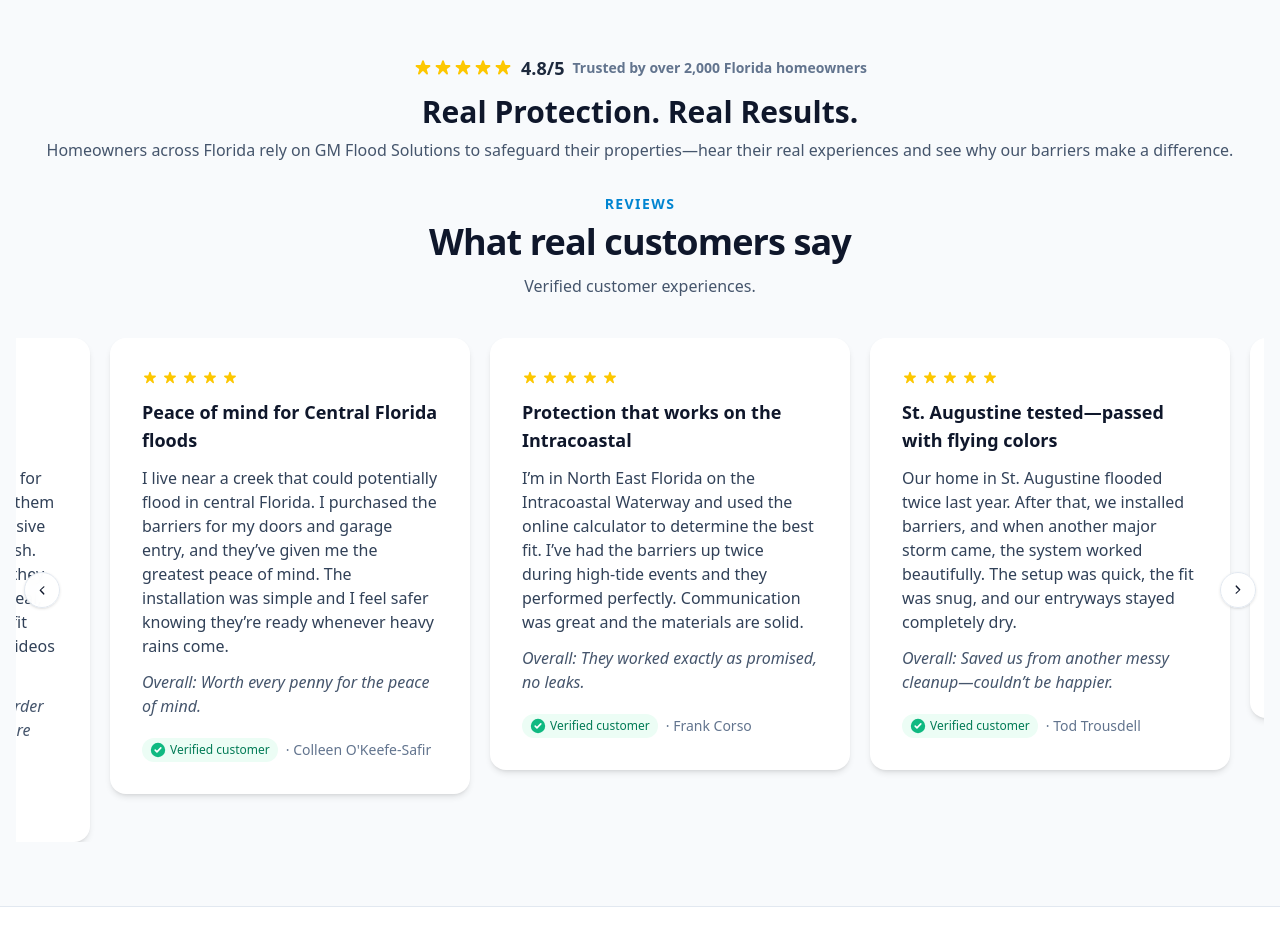
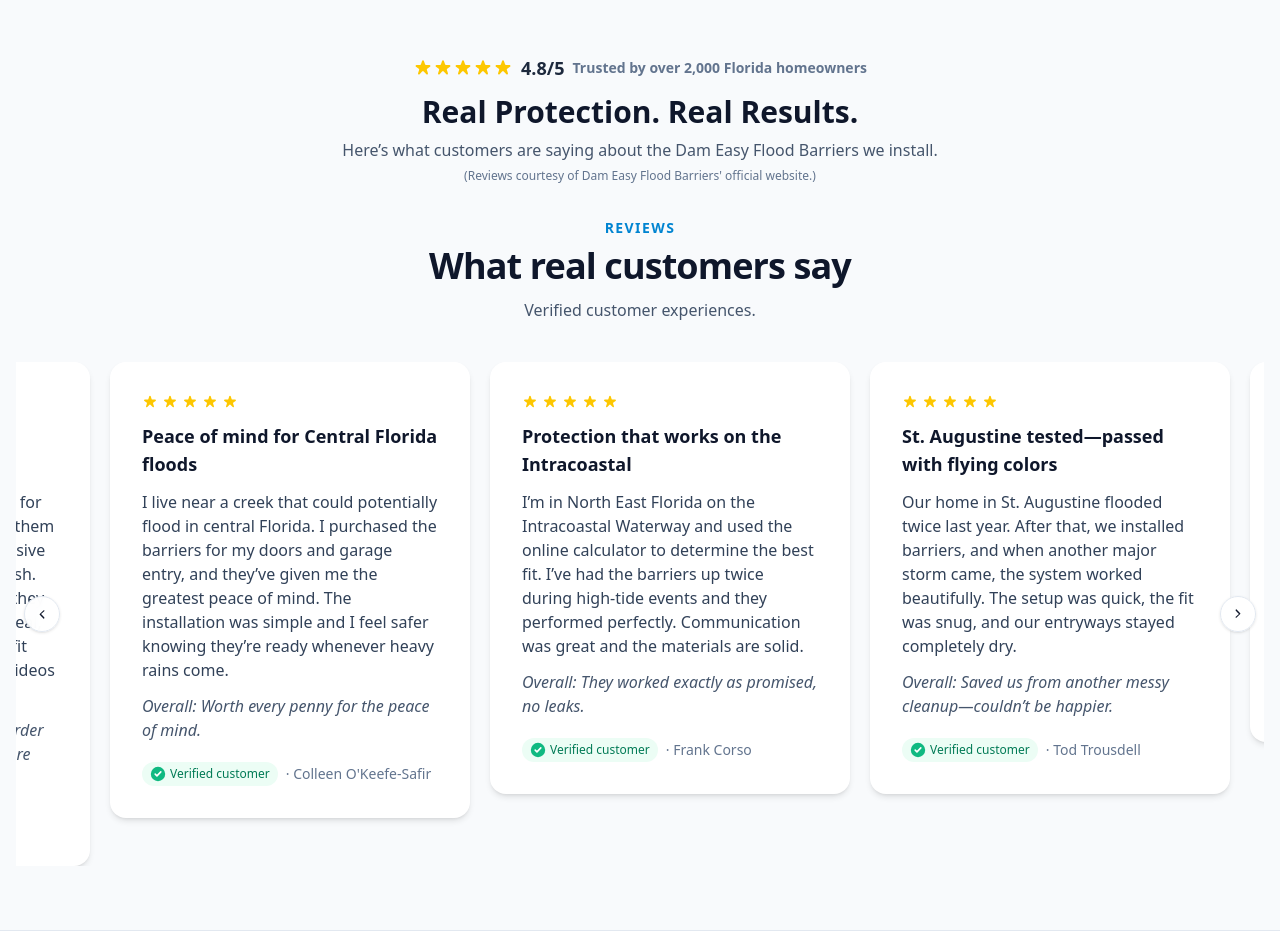
Before and after one commit to BrandonT7/gm-flood-solutions, a React (Vite) app: page / in a window 1280 px wide. Shown: the part 3020-3955 px from the top of the page. Built offline with nearby package versions, Linux system fonts and the light colour scheme.

Commit message:
Add attribution to reviews header (credit Dam Easy)

```diff
--- a/src/App.tsx
+++ b/src/App.tsx
@@ -363,18 +363,21 @@ function ReviewsHeader() {
           Trusted by over 2,000 Florida homeowners
         </span>
       </div>
+
       <h2 className="mt-3 reorganize text-2xl md:text-3xl font-semibold reorganize text-slate-900">
         Real Protection. Real Results.
       </h2>
+
       <p className="mt-2 text-slate-600 reorganize text-sm md:text-base">
-        Homeowners across Florida rely on GM Flood Solutions to safeguard their
-        properties—hear their real experiences and see why our barriers make a
-        difference.
+        Here’s what customers are saying about the Dam Easy Flood Barriers we
+        install. <br />
+        <span className="text-xs text-slate-500">
+          (Reviews courtesy of Dam Easy Flood Barriers' official website.)
+        </span>
       </p>
     </div>
   );
 }
-
 // --------------------------------------
 // Reviews Carousel (unchanged)
 // --------------------------------------
```
